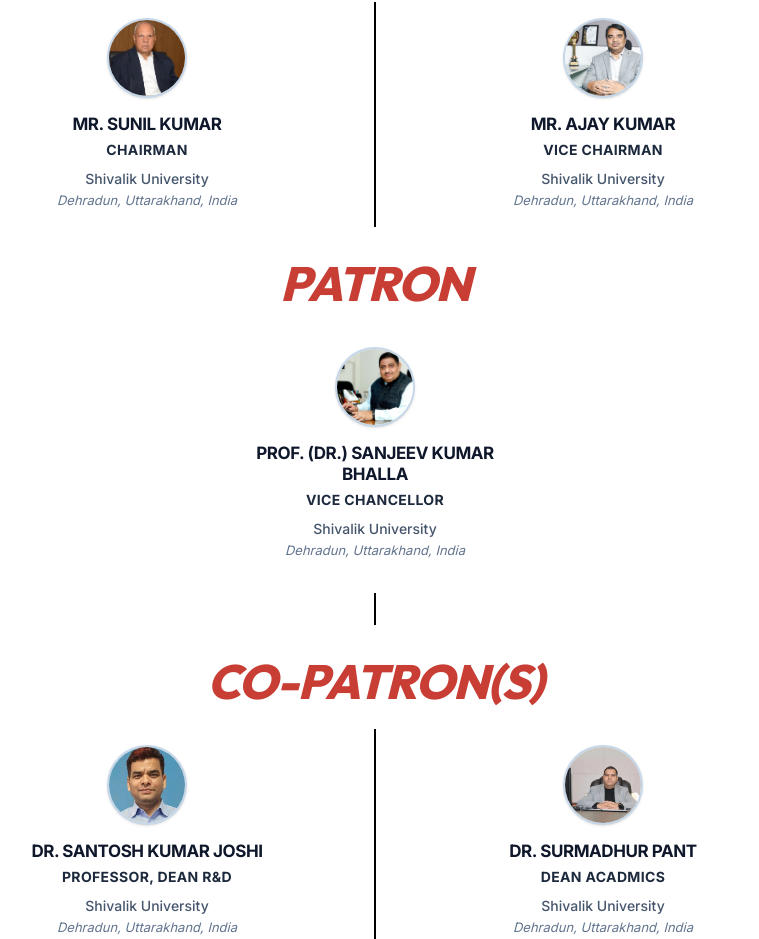
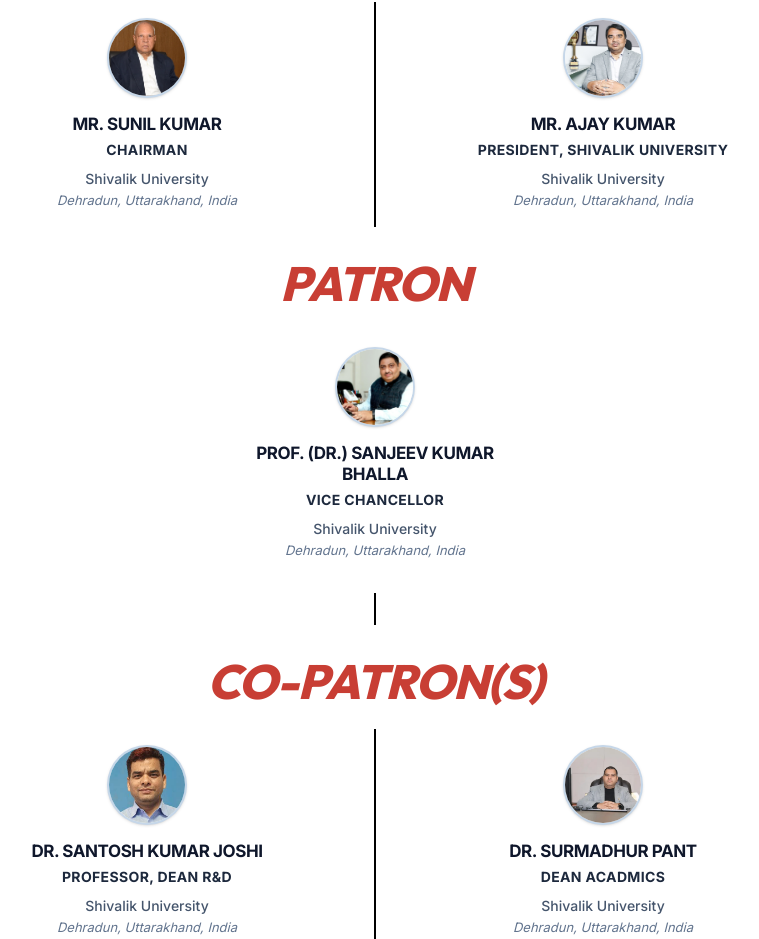
Before and after one commit to satyamkruk07-lgtm/IC-AIHISD-2026, a React (Vite) app: page / in a window 1280 px wide. Shown: the part 4268-5207 px from the top of the page, without its empty margins (265-1024 px from the left). Built offline with nearby package versions, Linux system fonts and the light colour scheme; no server answers; the database is empty.

Commit message:
Update Mr. Ajay Kumar designation to President, Shivalik University

```diff
--- a/src/components/Committee.tsx
+++ b/src/components/Committee.tsx
@@ -21,7 +21,7 @@ export default function Committee() {
         },
         {
           name: "MR. AJAY KUMAR",
-          role: "VICE CHAIRMAN",
+          role: "PRESIDENT, SHIVALIK UNIVERSITY",
           image: "/ViceChairman_ShivalikCollege.jpg"
         }
       ]
```
